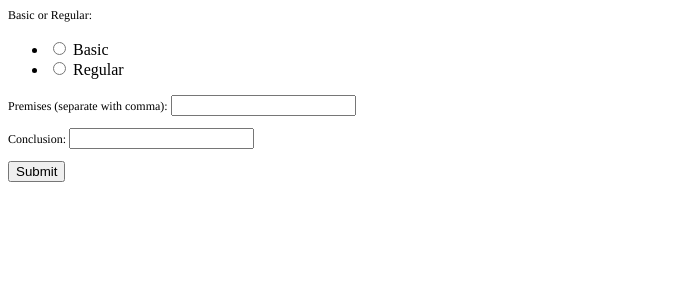
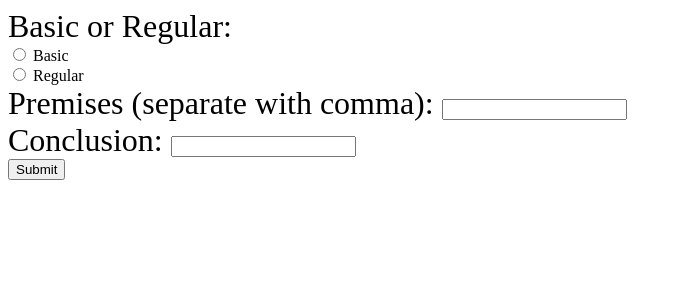
Before and after one commit to andygitlin/Academic-Games-Player, a Flask app: page /wff in a window 1280 px wide. Shown: the top 300 px of the page, without its empty margins (0-682 px from the left). Run offline with Flask 2, Linux system fonts and the light colour scheme; parts of the project's set-up code (start-up, migrations or seed data) failed here and were passed over.

Commit message:
Update wff_index.html

```diff
--- a/templates/wff_index.html
+++ b/templates/wff_index.html
@@ -1,24 +1,24 @@
-<!DOCTYPE html PUBLIC "-//W3C//DTD HTML 4.01//EN" "http://www.w3.org/TR/html4/strict.dtd">
+<!DOCTYPE html>
 <html>
 <head>
   <meta http-equiv="Content-Type" content="text/html; charset=utf-8">
   <meta http-equiv="Content-Style-Type" content="text/css">
-  <title>Mr. Ling</title>
-  <meta name="Generator" content="Cocoa HTML Writer">
-  <meta name="CocoaVersion" content="1561.6">
-  <style type="text/css">
-    p.p1 {margin: 0.0px 0.0px 0.0px 0.0px; line-height: 14.0px; font: 12.0px Times; color: #000000; -webkit-text-stroke: #000000}
-    p.p2 {margin: 0.0px 0.0px 12.0px 0.0px; line-height: 14.0px; font: 12.0px Times; color: #000000; -webkit-text-stroke: #000000}
-    span.s1 {font-kerning: none}
-  </style>
+  <title>Mr. WFF</title>
+  <link rel="stylesheet" type="text/css" href="{{ url_for('static', filename='styles.css') }}">
 </head>
 <body>
-<p class="p1"><span class="s1">{% block content %}</span></p>
-<p class="p1"><span class="s1">{{ form.hidden_tag() }} {% for message in get_flashed_messages() %} {{ message }} {% endfor %}</span></p>
-<p class="p2"><span class="s1">{{ form.gametype.label }} {{ form.gametype() }}</span></p>
-<p class="p2"><span class="s1">{{ form.premises.label }} {{ form.premises() }}</span></p>
-<p class="p2"><span class="s1">{{ form.conclusion.label }} {{ form.conclusion() }}</span></p>
-<p class="p1"><span class="s1">{{ form.submit() }}<span class="Apple-converted-space"> </span></span></p>
-<p class="p1"><span class="s1">{% endblock %}<span class="Apple-converted-space"> </span></span></p>
+{% block content %}
+  <form method="POST">
+      {{ form.hidden_tag() }}
+
+      {% for message in get_flashed_messages() %}
+        {{ message }}
+      {% endfor %}
+      <p class="game">{{ form.gametype.label }} {{ form.gametype() }}</p>
+      <p class="premises">{{ form.premises.label }} {{ form.premises() }}</p>
+      <p class="conclusion">{{ form.conclusion.label }} {{ form.conclusion() }}</p>
+      {{ form.submit() }}
+  </form>
+{% endblock %}
 </body>
 </html>
```
